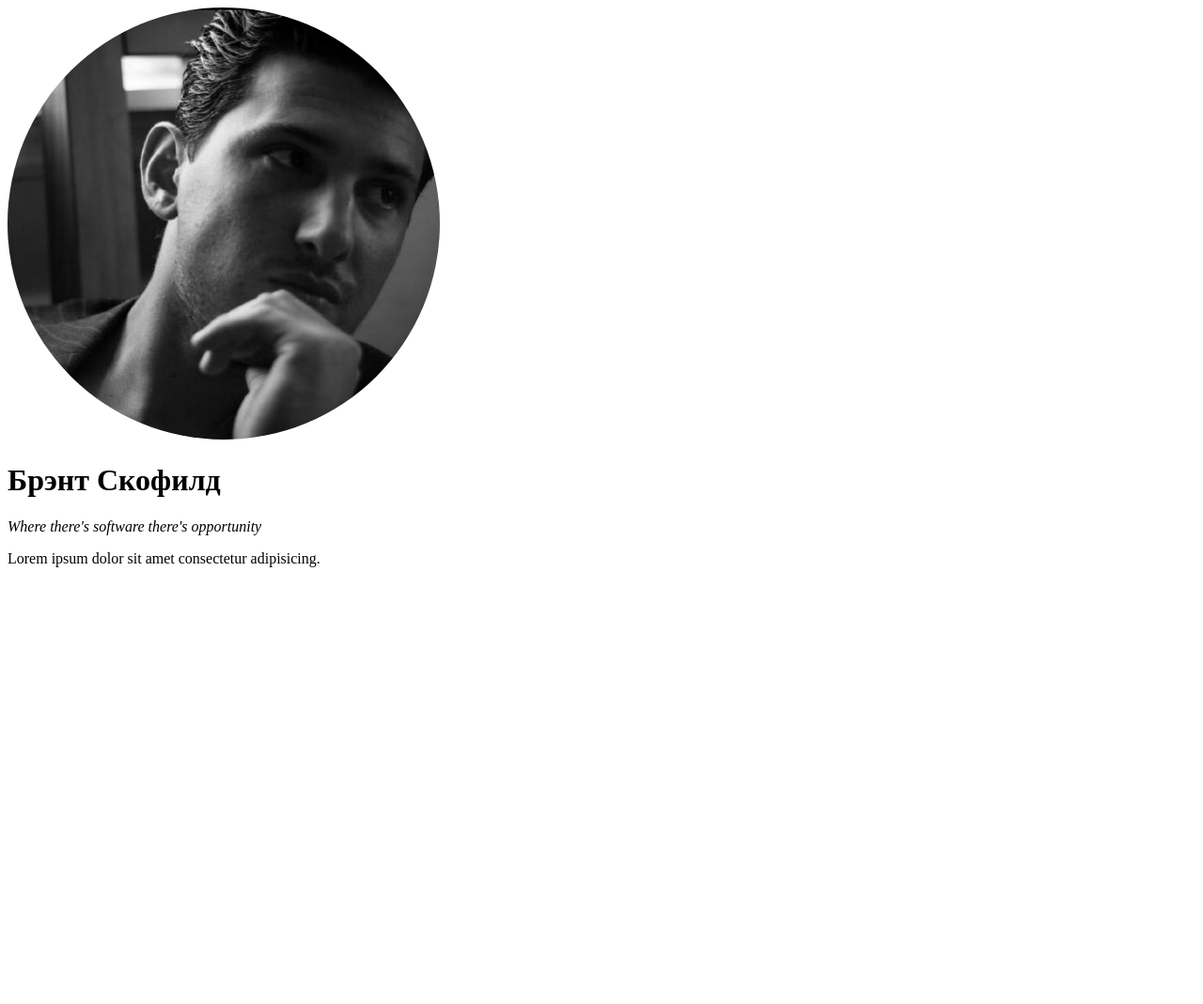
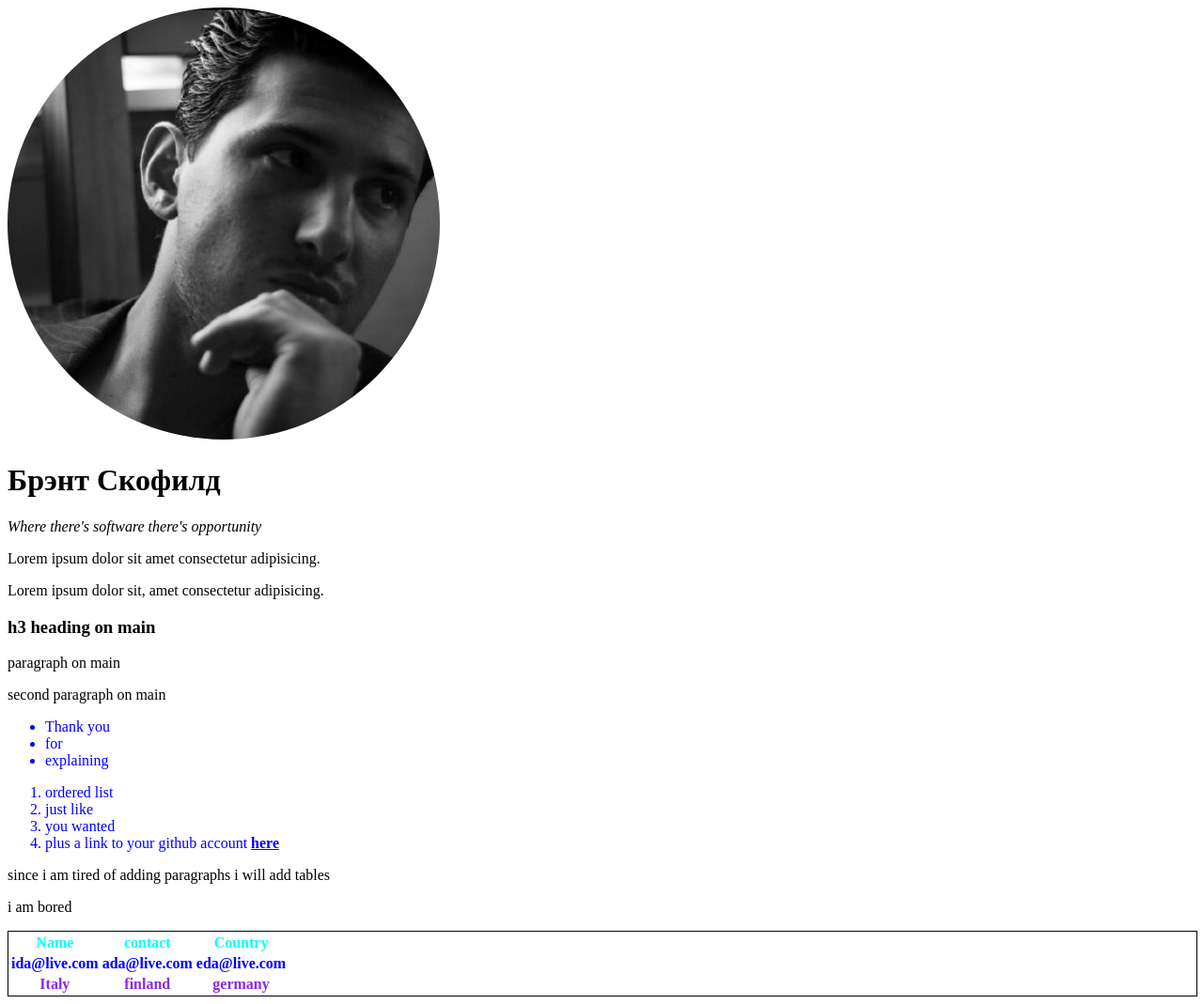
Before and after one commit to Brentskofield/1stsolo, a plain HTML site: page Index.html in a window 1280 px wide. Shown: the whole page at 94% size. Before the commit the page ends 800 px from the top, so only its background shows below. Drawn offline with Linux system fonts and the light colour scheme.

Commit message:
before i went to bed

```diff
--- a/Index.html
+++ b/Index.html
@@ -11,9 +11,67 @@
     <header>
       <img src="profile.jfif" alt="My profile image" />
       <h1>Брэнт Скофилд</h1>
+      <p><em>Where there's software there's opportunity</em></p>
+      <!-- add header  -->
     </header>
-    <p><em>Where there's software there's opportunity</em></p>
-    <article> Lorem ipsum dolor sit amet consectetur adipisicing. </article>
+      <!-- add article  -->
+      <article> Lorem ipsum dolor sit amet consectetur adipisicing. </article>
+      <!-- add paragraph  -->
+      <p>Lorem ipsum dolor sit, amet consectetur adipisicing.</p>
+      <!-- add main section  -->
+      <main>
+        <!-- add h3, paragraph, unordered list and list   -->
+        <h3>h3 heading  on main </h3>
+        <p> paragraph on main </p>
+        <P> second paragraph on main </P>
+        <div class="list">
+          <ul>
+            <li>Thank you </li>
+            <li>for  </li>
+            <li>explaining </li>
+          </ul>
+          <ol>
+            <li>ordered list </li>
+            <li>just like </li>
+            <li>you wanted </li>
+            <li>plus a link to your github account <a href="https://github.com/Medic1111"><strong> here</strong></a> </li>
+          </ol>
+        </div>
+        <!-- also added plenty of commits for you to see on github -->
+
+      </main>
+      <!-- add section  -->
+      <section>
+        <p>since i am tired of adding paragraphs i will add tables </p>
+        <p>i am bored </p>
+        <div class="tables">
+          <!-- add border to table  -->
+          <table>
+            <div >
+              <tr class="names">
+                <th>Name</th>
+                <th>contact</th>
+                <th>Country</th>
+              </tr>
+            </div>
+            <div >
+              <tr class="contact">
+                <th>ida@live.com</th>
+                <th>ada@live.com</th>
+                <th>eda@live.com</th>
+              </tr>
+            </div>
+            <div>
+              <tr class="country">
+                <th>Italy</th>
+                <th>finland</th>
+                <th>germany</th>
+              </tr>
+            </div>
+          </table>
+        </div>
+
+      </section>
 
     <script src="script.js"></script>
   </body>
--- a/styles.css
+++ b/styles.css
@@ -1,3 +1,22 @@
 img {
     border-radius: 50%
 }
+.list {
+    color:blue
+}
+.tables {
+    width: 100%;
+    border: 1px solid black;
+
+}
+.names{
+    color:aqua;
+}
+
+.contact{
+    color:blue;
+}
+
+.country{
+    color:blueviolet;
+}
```
